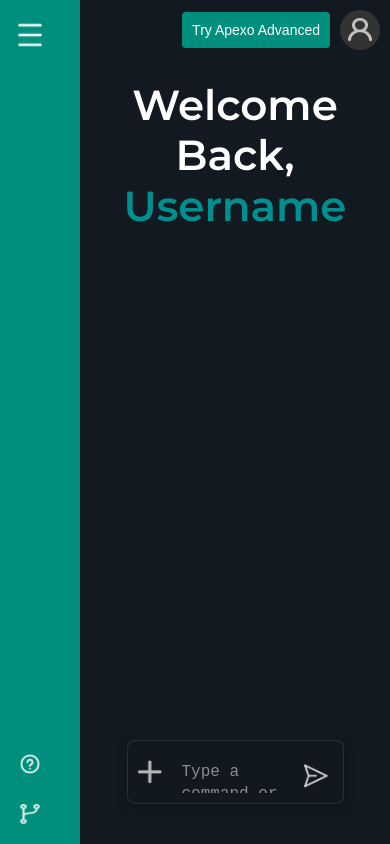
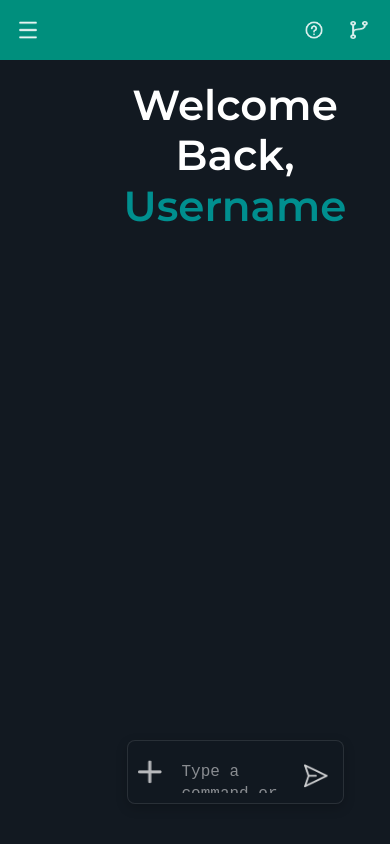
Before and after one commit to Saleh-Ghalayini/Apexo, a React (Vite) app in the folder client/: page /dashboard in a window 390 px wide. Built offline with nearby package versions, Linux system fonts and the light colour scheme.

Commit message:
added responsiveness/styling adjustments and modifications to the dimensions and other stuff

```diff
--- a/client/src/components/Sidebar/Sidebar.css
+++ b/client/src/components/Sidebar/Sidebar.css
@@ -215,13 +215,21 @@
   background-color: var(--translucent-white-2);
 }
 
-/* Bottom section with help and integrations icons */
 .sidebar-bottom {
   display: flex;
   flex-direction: column;
   margin-bottom: var(--spacing-md);
   gap: var(--spacing-md);
   padding: 0 var(--spacing-md);
+}
+
+.sidebar:not(.expanded) .sidebar-bottom {
+  align-items: center;
+  padding: 0 calc(var(--spacing-sm) / 2);
+}
+
+.sidebar:not(.expanded) .sidebar-icon-btn span {
+  display: none;
 }
 
 .sidebar-icon-btn {
@@ -264,3 +272,105 @@
 .sidebar-icon-btn.active img {
   opacity: 1;
 }
+
+/* Responsive styles for mobile */
+@media (max-width: 768px) {
+  .sidebar {
+    width: 100%;
+    height: 60px;
+    flex-direction: row;
+    justify-content: space-between;
+    padding: 0 var(--spacing-md);
+  }
+
+  .sidebar.expanded {
+    height: 100%;
+    width: 250px;
+    flex-direction: column;
+    align-items: flex-start;
+    z-index: 200;
+  }
+
+  .sidebar-top {
+    width: auto;
+    justify-content: space-between;
+    flex-direction: row;
+    height: 60px;
+    padding: 0;
+  }
+
+  .sidebar.expanded .sidebar-top {
+    flex-direction: row;
+    height: 70px;
+    width: 100%;
+    padding: var(--spacing-md);
+  }
+
+  .sidebar-logo {
+    margin-left: var(--spacing-md);
+  }
+
+  .sidebar.expanded .sidebar-logo {
+    margin-left: auto;
+  }
+
+  .new-chat-container {
+    display: none;
+  }
+
+  .sidebar.expanded .new-chat-container {
+    display: block;
+    width: 100%;
+  }
+
+  .chat-section {
+    display: none;
+  }
+
+  .sidebar.expanded .chat-section {
+    display: flex;
+  }
+
+  .sidebar-bottom {
+    flex-direction: row;
+    margin: 0;
+    padding: 0;
+    display: flex;
+    align-items: center;
+    justify-content: flex-end;
+    gap: var(--spacing-sm);
+  }
+
+  .sidebar.expanded .sidebar-bottom {
+    flex-direction: column;
+    margin-bottom: var(--spacing-md);
+    padding: 0 var(--spacing-md);
+    align-items: stretch;
+    justify-content: flex-start;
+  }
+
+  .sidebar-icon-btn span {
+    display: none;
+  }
+
+  .sidebar.expanded .sidebar-icon-btn span {
+    display: inline-block;
+  }
+}
+
+/* More adjustments for extra small screens */
+@media (max-width: 576px) {
+  .sidebar-top {
+    gap: var(--spacing-xs);
+  }
+
+  .menu-toggle, .sidebar-icon-btn {
+    width: 35px;
+    height: 35px;
+  }
+
+  .menu-toggle img, .sidebar-icon-btn img {
+    width: calc(var(--icon-size-sm) - 2px);
+    height: calc(var(--icon-size-sm) - 2px);
+  }
+}
```
